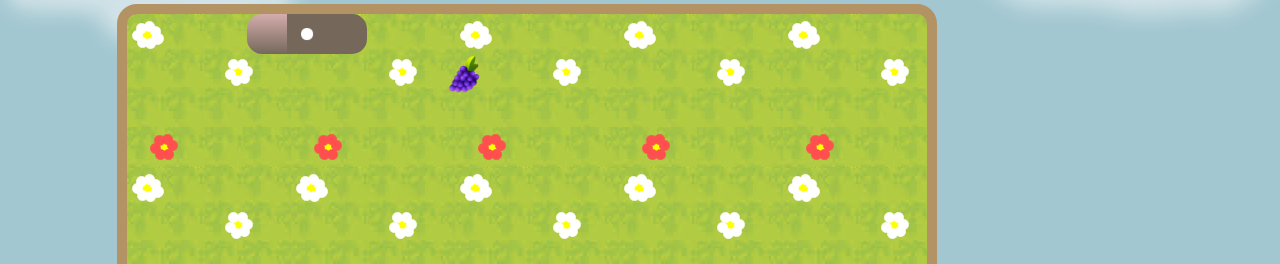
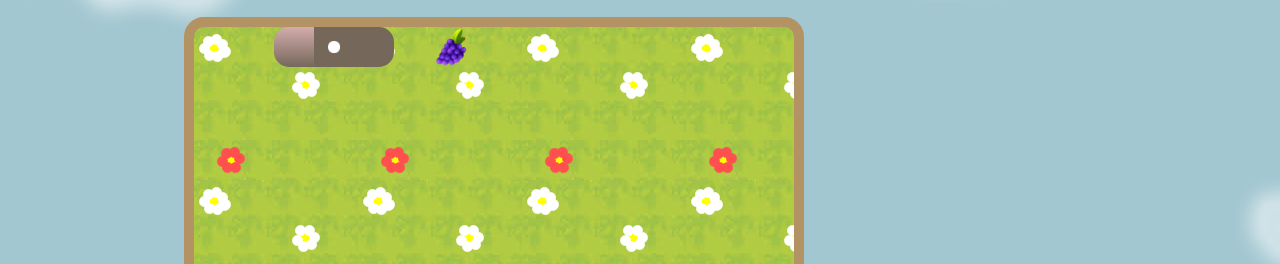
Before and after one commit to SugarrMango/snake-game, a plain HTML site: page pages/game/index.html in a window 1280 px wide. Shown: the part 131-395 px from the top of the page. Drawn offline with Linux system fonts and the light colour scheme.

Commit message:
feat: change board size to 15 and also fix a direction bug

```diff
--- a/pages/game/game.css
+++ b/pages/game/game.css
@@ -11,8 +11,8 @@ main {
 
 .board {
   position: relative;
-  width: 800px;
-  height: 800px;
+  width: 600px;
+  height: 600px;
   border: 10px solid #b39364;
   background-image: url("/assets/flower.png");
   /* background-color: #afd1a3;*/
--- a/pages/game/main.js
+++ b/pages/game/main.js
@@ -8,7 +8,7 @@ let statsText = document.querySelector(".lose-modal .stats");
 
 let mangoContainerElement = document.querySelector(".mango-container");
 let timerElement = document.querySelector(".timer");
-let boardSize = 20;
+let boardSize = 15;
 
 function setupScene() {
   // for i in range(400):
@@ -294,6 +294,7 @@ function resumeGame() {
 function lose() {
   pauseMenuElement.style.display = "none";
   isGameRunning = false;
+  direction = "none";
 
   clearInterval(moveInterval);
   progressTimer.stopTimer();
```
